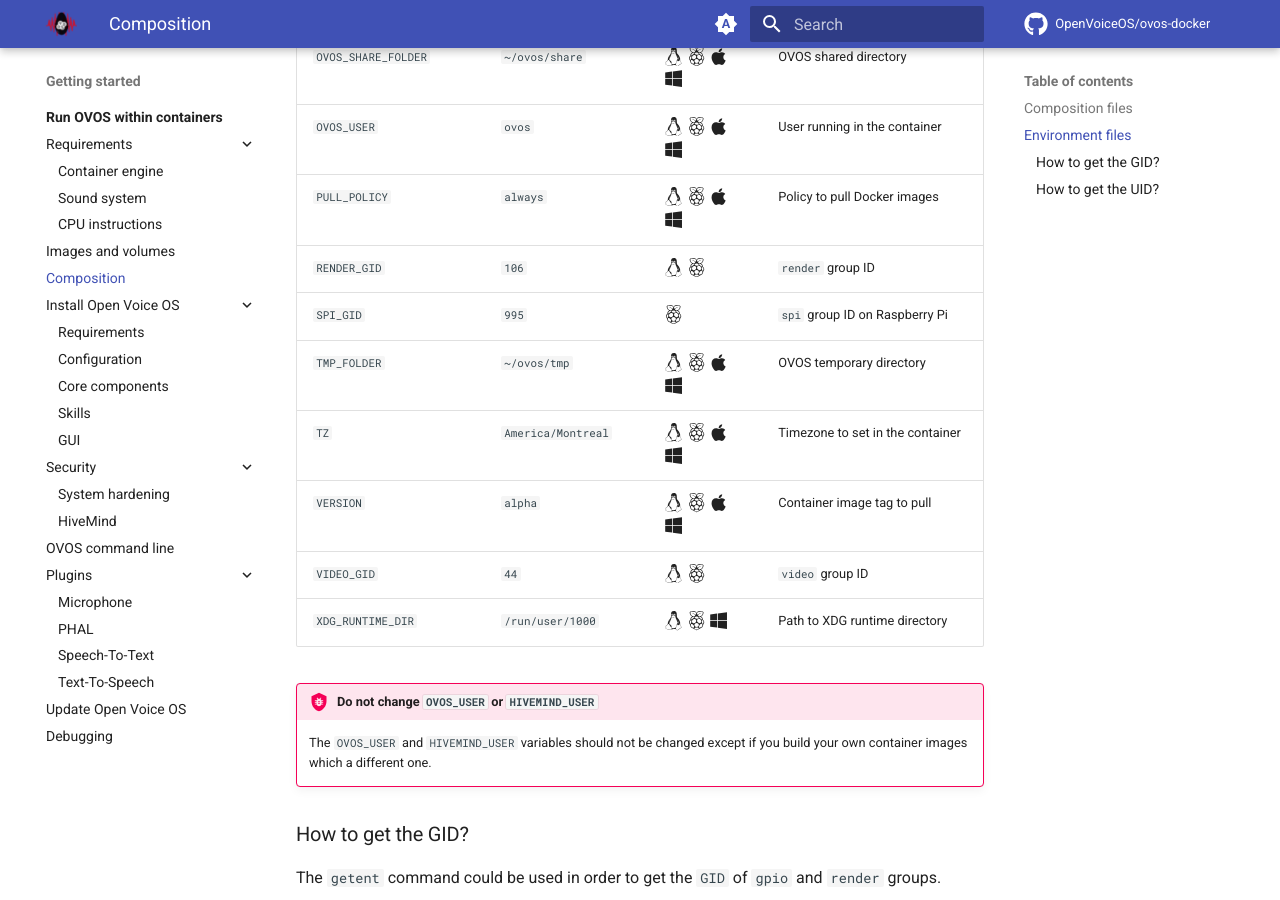
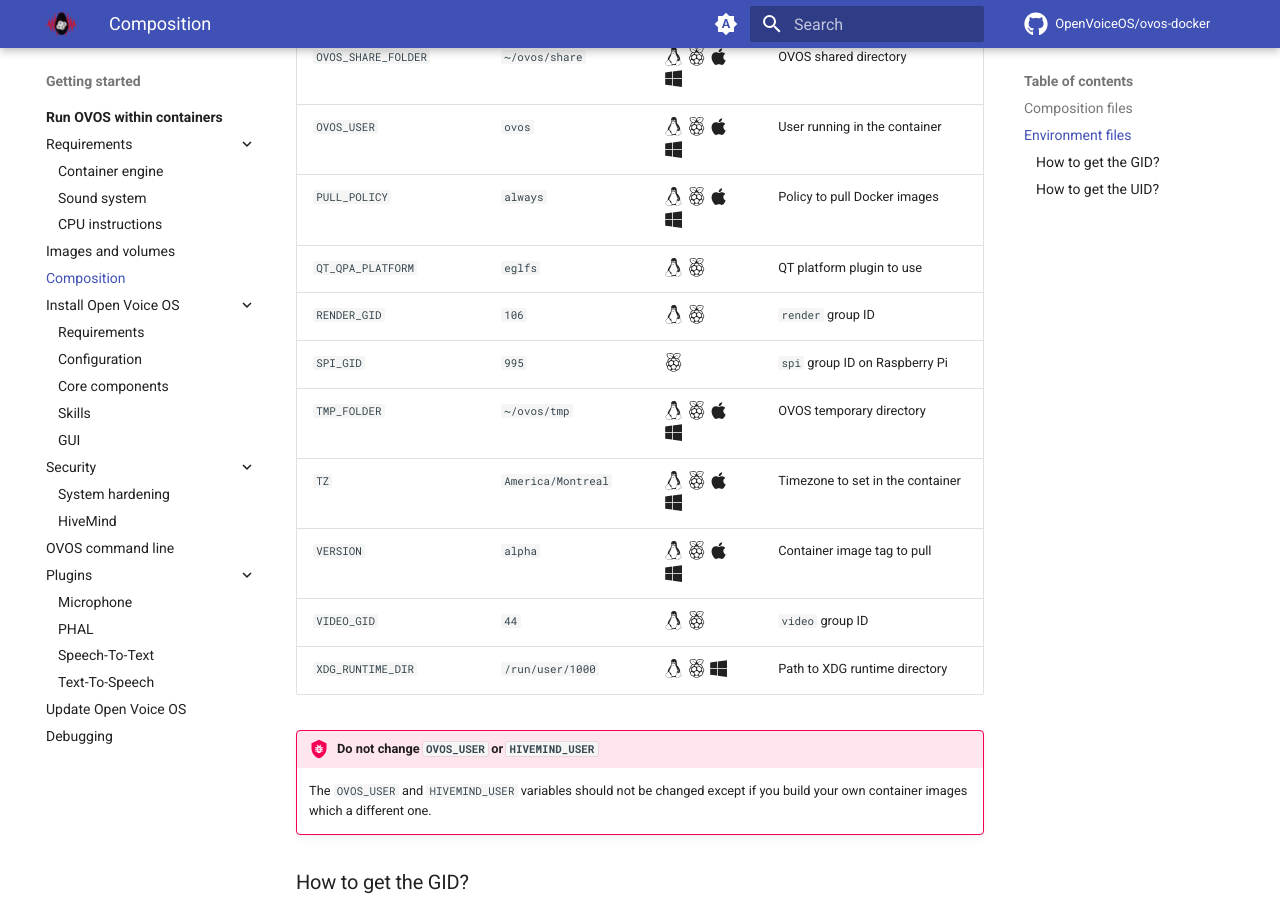
Before and after one commit to OpenVoiceOS/ovos-docker, an MkDocs documentation site: the page built from docs/getting-started/docker/composition.md, in a window 1280 px wide and 900 px high, scrolled down 1969 px. Built offline with MkDocs 1.6.1 and Material for MkDocs 9.7.7, drawn with Linux system fonts in a browser that asks for light colours; plug-ins that fetch from the network failed and are left out; comment, search, counter and statistics services are not loaded.

Commit message:
[composition] Add QT_QPA_PLATFORM variable

```diff
--- a/docs/getting-started/docker/composition.md
+++ b/docs/getting-started/docker/composition.md
@@ -43,6 +43,7 @@ Some variables might need to be tuned to match your setup such as the `TZ`, `XDG
 | `OVOS_SHARE_FOLDER`           | `~/ovos/share`           | :fontawesome-brands-linux:{ .lg title="Linux" } :fontawesome-brands-raspberry-pi:{ .lg title="Raspberry Pi" } :fontawesome-brands-apple:{ .lg title="Mac OS" } :fontawesome-brands-windows:{ .lg title="Windows WSL2" } | OVOS shared directory                 |
 | `OVOS_USER`                   | `ovos`                   | :fontawesome-brands-linux:{ .lg title="Linux" } :fontawesome-brands-raspberry-pi:{ .lg title="Raspberry Pi" } :fontawesome-brands-apple:{ .lg title="Mac OS" } :fontawesome-brands-windows:{ .lg title="Windows WSL2" } | User running in the container         |
 | `PULL_POLICY`                 | `always`                 | :fontawesome-brands-linux:{ .lg title="Linux" } :fontawesome-brands-raspberry-pi:{ .lg title="Raspberry Pi" } :fontawesome-brands-apple:{ .lg title="Mac OS" } :fontawesome-brands-windows:{ .lg title="Windows WSL2" } | Policy to pull Docker images          |
+| `QT_QPA_PLATFORM`             | `eglfs`                  | :fontawesome-brands-linux:{ .lg title="Linux" } :fontawesome-brands-raspberry-pi:{ .lg title="Raspberry Pi" }                                                                                                           | QT platform plugin to use             |
 | `RENDER_GID`                  | `106`                    | :fontawesome-brands-linux:{ .lg title="Linux" } :fontawesome-brands-raspberry-pi:{ .lg title="Raspberry Pi" }                                                                                                           | `render` group ID                     |
 | `SPI_GID`                     | `995`                    | :fontawesome-brands-raspberry-pi:{ .lg title="Raspberry Pi" }                                                                                                                                                           | `spi` group ID on Raspberry Pi        |
 | `TMP_FOLDER`                  | `~/ovos/tmp`             | :fontawesome-brands-linux:{ .lg title="Linux" } :fontawesome-brands-raspberry-pi:{ .lg title="Raspberry Pi" } :fontawesome-brands-apple:{ .lg title="Mac OS" } :fontawesome-brands-windows:{ .lg title="Windows WSL2" } | OVOS temporary directory              |
```
